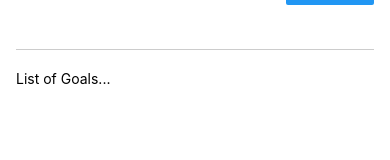
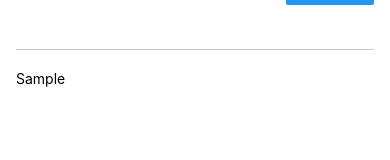
Before and after one commit to vandajay/goal-tracker, a React Native app: screen / in a window 390 px wide. Both pictures are taken after typing "Sample" into the empty fields and a click on the button "ADD GOAL". Shown: the part 122-282 px from the top of the page. Built offline with nearby package versions, Linux system fonts and the light colour scheme.

Commit message:
manage list of goals

```diff
--- a/App.js
+++ b/App.js
@@ -1,3 +1,4 @@
+import { useState } from "react";
 import { StatusBar } from "expo-status-bar";
 
 // Import components
@@ -9,12 +10,25 @@
 Root component for a UI that React Native uses
 */
 export default function App() {
+// create state
+  const [enteredGoalText, setEnteredGoalText] = useState('');
+  const [courseGoals,setCourseGoals] = useState([]);
+
 // functions
   function goalInputHandler(enteredText) {
-    console.log(enteredText);
+    // console.log(enteredText);
+    setEnteredGoalText(enteredText);
    };
 
-  function addGoalHandler() { };
+  function addGoalHandler() {
+    console.log(enteredGoalText);
+
+    // append new goal current list of goals
+    setCourseGoals(currentCourseGoals => [
+      ...courseGoals,
+      enteredGoalText
+    ]);
+  };
 
 
 
@@ -37,7 +51,9 @@
 
       {/* Goal List... */}
       <View style={styles.goalsContainer}>
-        <Text>List of Goals...</Text>
+        {/* <Text>List of Goals...</Text> */}
+        {/* Always add the key prop */}
+        {courseGoals.map((goal) => <Text key={goal}>{goal}</Text>)}
       </View>
     </View>
   );
```
